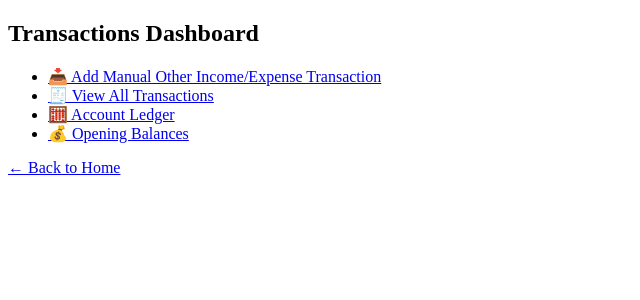
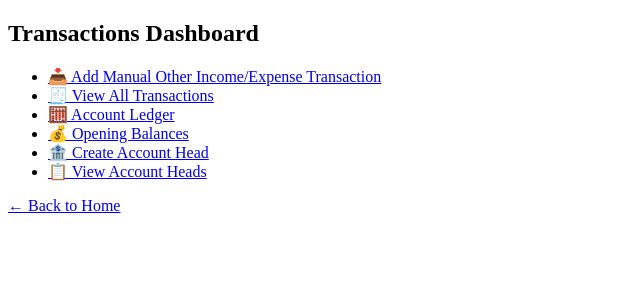
Before and after one commit to mrityunjayjigsaw/sms_project, a Django app: page /transactions/ in a window 1280 px wide. Shown: the top 300 px of the page, without its empty margins (0-640 px from the left). Run offline with Django 5.2, Linux system fonts and the light colour scheme; a user stored in the database is signed in.

Commit message:
add account head and view and print

```diff
--- a/transactions/templates/transactions/transactions_home.html
+++ b/transactions/templates/transactions/transactions_home.html
@@ -12,6 +12,8 @@
         <li><a href="{% url 'view_transactions' %}">🧾 View All Transactions</a></li>
         <li><a href="{% url 'ledger_view' %}">🧮 Account Ledger</a></li>
         <li><a href="{% url 'set_opening_balances' %}">💰 Opening Balances</a></li>
+        <li><a href="{% url 'create_account_head' %}">🏦 Create Account Head</a></li>
+        <li><a href="{% url 'list_account_heads' %}">📋 View Account Heads</a></li>
 
     </ul>
 
--- a/transactions/urls.py
+++ b/transactions/urls.py
@@ -14,6 +14,8 @@ urlpatterns = [
     path('ledger/export/', views.export_ledger_excel, name='export_ledger_excel'),
     # transactions/urls.py
     path('opening-balances/', views.set_opening_balances, name='set_opening_balances'),
+    path('create_account_head/', views.create_account_head, name='create_account_head'),
+    path('list_account_heads/', views.list_account_heads, name='list_account_heads'),
 
 
 
--- a/transactions/views.py
+++ b/transactions/views.py
@@ -1,10 +1,20 @@
 # transactions/views.py
 from django.shortcuts import render, redirect
 from django.contrib import messages
-from .forms import ManualTransactionForm
-from .models import Transaction
+from .forms import *
+from .models import *
 from django.contrib.auth.decorators import login_required
 from admission.models import School
+from django.db.models import Q
+from django.utils.dateparse import parse_date
+import openpyxl
+from django.http import HttpResponse
+from decimal import Decimal
+from django.shortcuts import get_object_or_404
+from django.http import HttpResponse
+import openpyxl
+from openpyxl.utils import get_column_letter
+from django.forms import modelformset_factory
 
 @login_required
 def transactions_home(request):
@@ -40,13 +50,6 @@ def add_manual_transaction(request):
         return redirect('add_manual_transaction')
 
     return render(request, 'transactions/add_manual_transaction.html', {'form': form})
-
-
-# transactions/views.py
-from django.db.models import Q
-from django.utils.dateparse import parse_date
-from .models import Transaction, AccountHead
-from django.contrib.auth.decorators import login_required
 
 @login_required
 def view_transactions(request):
@@ -85,13 +88,6 @@ def view_transactions(request):
         'end_date': end_date,
     })
 
-
-# transactions/views.py
-import openpyxl
-from django.http import HttpResponse
-from django.db.models import Q
-from django.utils.dateparse import parse_date
-from .models import Transaction, AccountHead
 
 @login_required
 def export_transactions_excel(request):
@@ -147,9 +143,6 @@ def export_transactions_excel(request):
     wb.save(response)
     return response
 
-# transactions/views.py
-from decimal import Decimal
-from django.shortcuts import get_object_or_404
 @login_required
 def ledger_view(request):
     user_school = request.user.userprofile.school
@@ -210,11 +203,6 @@ def ledger_view(request):
         'start_date': start_date,
         'end_date': end_date
     })
-
-# transactions/views.py
-from django.http import HttpResponse
-import openpyxl
-from openpyxl.utils import get_column_letter
 
 @login_required
 def export_ledger_excel(request):
@@ -291,9 +279,6 @@ def export_ledger_excel(request):
     return response
 
 
-# transactions/views.py
-from django.forms import modelformset_factory
-
 @login_required
 def set_opening_balances(request):
     user_school = request.user.userprofile.school
@@ -314,3 +299,59 @@ def set_opening_balances(request):
     return render(request, 'transactions/set_opening_balances.html', {
         'formset': formset,
     })
+
+
+@login_required
+def create_account_head(request):
+    school = request.user.userprofile.school
+    form = AccountHeadForm(request.POST or None)
+
+    if request.method == 'POST' and form.is_valid():
+        account_head = form.save(commit=False)
+        account_head.school = school
+        account_head.is_active = True
+        account_head.save()
+        return redirect('transactions_home')  # redirect to a listing page or dashboard
+
+    return render(request, 'transactions/create_account_head.html', {'form': form})
+
+@login_required
+def list_account_heads(request):
+    school = request.user.userprofile.school
+    heads = AccountHead.objects.filter(school=school).order_by('type', 'name')
+    return render(request, 'transactions/account_head_list.html', {'heads': heads})
+
+# transactions/views.py
+# import pandas as pd
+# from io import BytesIO
+# from django.http import HttpResponse
+# from .models import AccountHead
+
+# @login_required
+# def export_account_heads_excel(request):
+#     school = request.user.userprofile.school
+#     heads = AccountHead.objects.filter(school=school)
+
+#     data = []
+#     for h in heads:
+#         data.append({
+#             'Name': h.name,
+#             'Type': h.get_type_display(),
+#             'Description': h.description,
+#             'Opening Balance': float(h.opening_balance),
+#             'Status': 'Active' if h.is_active else 'Inactive',
+#         })
+
+#     df = pd.DataFrame(data)
+
+#     output = BytesIO()
+#     with pd.ExcelWriter(output, engine='xlsxwriter') as writer:
+#         df.to_excel(writer, index=False, sheet_name='AccountHeads')
+#     output.seek(0)
+
+#     response = HttpResponse(
+#         output,
+#         content_type='application/vnd.openxmlformats-officedocument.spreadsheetml.sheet'
+#     )
+#     response['Content-Disposition'] = 'attachment; filename=account_heads.xlsx'
+#     return response
```
Also changed, not shown: transactions/forms.py (+16 -0 lines), transactions/templates/transactions/account_head_list.html (added, +30 -0 lines), transactions/templates/transactions/create_account_head.html (added, +11 -0 lines), db.sqlite3.
